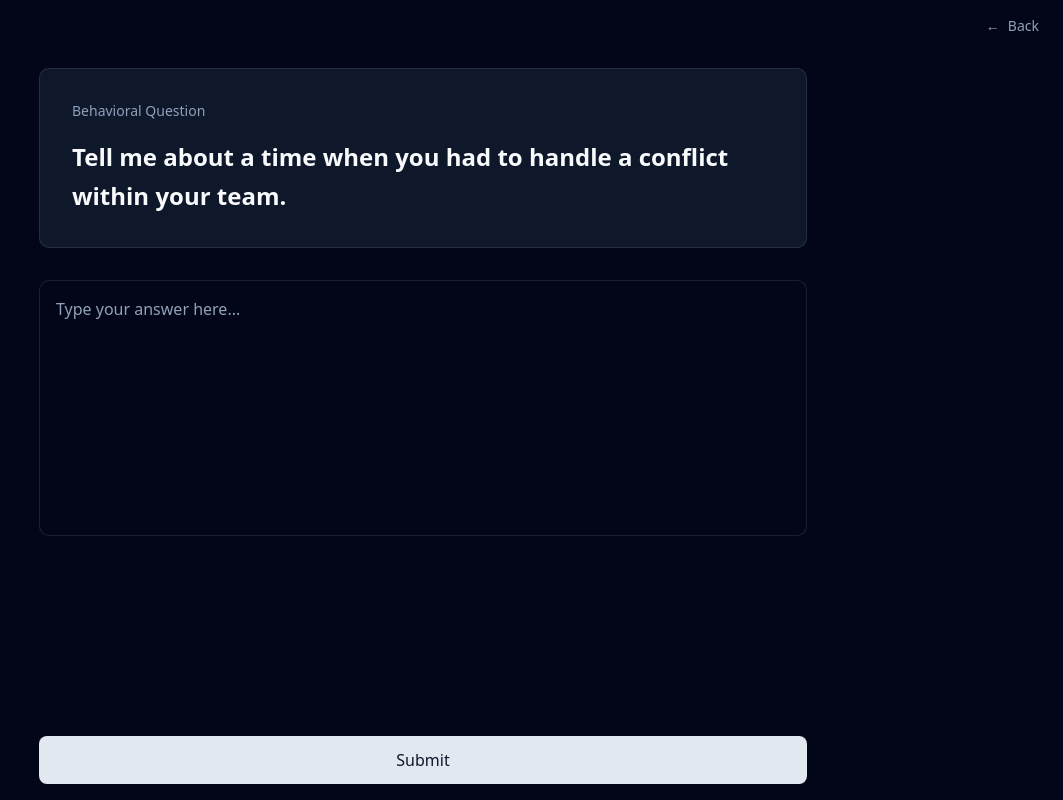
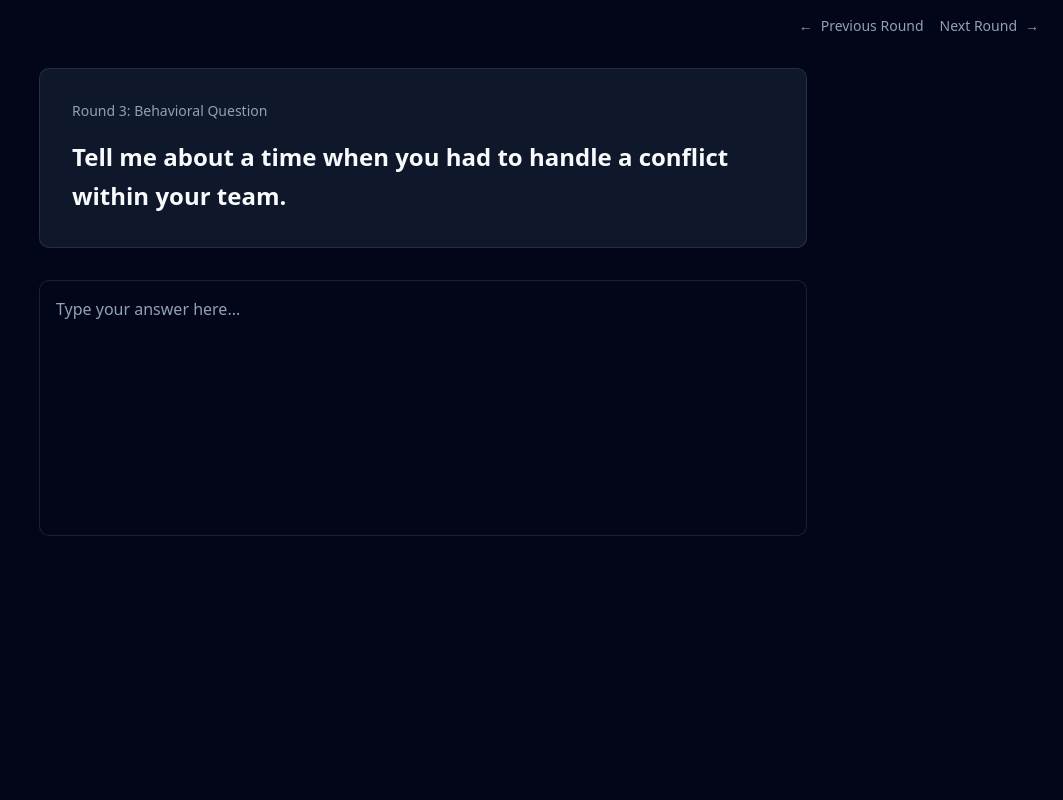
Before and after one commit to gongireddysr/interview-prep-platform, a Next.js app: page /mock_interview/behavioral in a window 1280 px wide. Shown: the whole page, without its empty margins (217-1280 px from the left). Built offline with nearby package versions, Linux system fonts and the light colour scheme.

Commit message:
I have change the mock Interview session from playing between the round to 1 strict user flow behaviour

```diff
--- a/src/app/mock_interview/behavioral/page.tsx
+++ b/src/app/mock_interview/behavioral/page.tsx
@@ -9,24 +9,31 @@ export default function MockBehavioralPage() {
 
   const exampleQuestion = "Tell me about a time when you had to handle a conflict within your team.";
 
-  const handleBack = () => {
-    router.push("/mock_interview");
+  const handlePreviousRound = () => {
+    router.push("/mock_interview/coding");
   };
 
-  const handleSubmit = () => {
-    // Non-functional
+  const handleNextRound = () => {
+    router.push("/mock_interview/system_design");
   };
 
   return (
     <div className="flex min-h-screen flex-col px-6 py-4">
-      {/* Back Button - Top Right */}
-      <div className="flex justify-end">
+      {/* Navigation - Top Right */}
+      <div className="flex justify-end gap-4">
         <button
-          onClick={handleBack}
+          onClick={handlePreviousRound}
           className="flex items-center gap-2 text-sm font-medium text-muted-foreground hover:text-foreground transition-colors"
         >
           <span>←</span>
-          <span>Back</span>
+          <span>Previous Round</span>
+        </button>
+        <button
+          onClick={handleNextRound}
+          className="flex items-center gap-2 text-sm font-medium text-muted-foreground hover:text-foreground transition-colors"
+        >
+          <span>Next Round</span>
+          <span>→</span>
         </button>
       </div>
 
@@ -34,7 +41,7 @@ export default function MockBehavioralPage() {
       <div className="mt-8 w-full max-w-3xl mx-auto">
         <div className="rounded-lg border border-border bg-card p-8">
           <h2 className="text-sm font-medium text-muted-foreground mb-4">
-            Behavioral Question
+            Round 3: Behavioral Question
           </h2>
           <p className="text-2xl font-semibold text-foreground leading-relaxed">
             {exampleQuestion}
@@ -51,16 +58,6 @@ export default function MockBehavioralPage() {
           className="w-full h-64 rounded-lg border border-border bg-background p-4 text-foreground placeholder:text-muted-foreground resize-none focus:outline-none focus:ring-2 focus:ring-primary focus:border-transparent"
         />
       </div>
-
-      {/* Submit Button */}
-      <div className="mt-8 w-full max-w-3xl mx-auto">
-        <button
-          onClick={handleSubmit}
-          className="w-full rounded-md bg-primary px-6 py-3 text-base font-medium text-primary-foreground hover:bg-primary/90"
-        >
-          Submit
-        </button>
-      </div>
     </div>
   );
 }
--- a/src/app/mock_interview/coding/page.tsx
+++ b/src/app/mock_interview/coding/page.tsx
@@ -9,24 +9,31 @@ export default function MockCodingPage() {
 
   const exampleQuestion = "Given an array of integers, find two numbers that add up to a specific target.";
 
-  const handleBack = () => {
-    router.push("/mock_interview");
+  const handlePreviousRound = () => {
+    router.push("/mock_interview/recruiter");
   };
 
-  const handleSubmit = () => {
-    // Non-functional
+  const handleNextRound = () => {
+    router.push("/mock_interview/behavioral");
   };
 
   return (
     <div className="flex min-h-screen flex-col px-6 py-4">
-      {/* Back Button - Top Right */}
-      <div className="flex justify-end">
+      {/* Navigation - Top Right */}
+      <div className="flex justify-end gap-4">
         <button
-          onClick={handleBack}
+          onClick={handlePreviousRound}
           className="flex items-center gap-2 text-sm font-medium text-muted-foreground hover:text-foreground transition-colors"
         >
           <span>←</span>
-          <span>Back</span>
+          <span>Previous Round</span>
+        </button>
+        <button
+          onClick={handleNextRound}
+          className="flex items-center gap-2 text-sm font-medium text-muted-foreground hover:text-foreground transition-colors"
+        >
+          <span>Next Round</span>
+          <span>→</span>
         </button>
       </div>
 
@@ -34,7 +41,7 @@ export default function MockCodingPage() {
       <div className="mt-8 w-full max-w-3xl mx-auto">
         <div className="rounded-lg border border-border bg-card p-8">
           <h2 className="text-sm font-medium text-muted-foreground mb-4">
-            Coding Question
+            Round 2: Coding Question
           </h2>
           <p className="text-2xl font-semibold text-foreground leading-relaxed">
             {exampleQuestion}
@@ -51,16 +58,6 @@ export default function MockCodingPage() {
           className="w-full h-64 rounded-lg border border-border bg-background p-4 text-foreground placeholder:text-muted-foreground resize-none focus:outline-none focus:ring-2 focus:ring-primary focus:border-transparent"
         />
       </div>
-
-      {/* Submit Button */}
-      <div className="mt-8 w-full max-w-3xl mx-auto">
-        <button
-          onClick={handleSubmit}
-          className="w-full rounded-md bg-primary px-6 py-3 text-base font-medium text-primary-foreground hover:bg-primary/90"
-        >
-          Submit
-        </button>
-      </div>
     </div>
   );
 }
--- a/src/app/mock_interview/page.tsx
+++ b/src/app/mock_interview/page.tsx
@@ -1,51 +1,42 @@
 "use client";
 
-import { useState } from "react";
 import { useRouter } from "next/navigation";
-
-type RoundId = "recruiter" | "coding" | "system-design" | "behavioral";
 
 export default function MockInterviewPage() {
   const router = useRouter();
-  const [selectedRound, setSelectedRound] = useState<RoundId | null>(null);
 
-  const rounds: { id: RoundId; label: string }[] = [
-    { id: "recruiter", label: "Recruiter Round" },
-    { id: "coding", label: "Coding Round" },
-    { id: "system-design", label: "System Design Round" },
-    { id: "behavioral", label: "Behavioral Round" },
+  const rounds = [
+    { number: 1, label: "Recruiter Round" },
+    { number: 2, label: "Coding Round" },
+    { number: 3, label: "Behavioral Round" },
+    { number: 4, label: "System Design Round" },
   ];
 
   const handleStartInterview = () => {
-    if (selectedRound === "recruiter") {
-      router.push("/mock_interview/recruiter");
-    } else if (selectedRound === "coding") {
-      router.push("/mock_interview/coding");
-    } else if (selectedRound === "system-design") {
-      router.push("/mock_interview/system_design");
-    } else if (selectedRound === "behavioral") {
-      router.push("/mock_interview/behavioral");
-    }
+    router.push("/mock_interview/recruiter");
   };
 
   return (
     <div className="flex min-h-screen flex-col items-center justify-center px-6">
       <main className="flex w-full max-w-2xl flex-col items-center">
         <h1 className="text-3xl font-bold tracking-tight">Mock Interview</h1>
+        <p className="mt-3 text-center text-muted-foreground">
+          Complete all 4 rounds in sequence
+        </p>
 
-        <div className="mt-12 grid w-full grid-cols-2 gap-4">
+        <div className="mt-12 w-full space-y-4">
           {rounds.map((round) => (
-            <button
-              key={round.id}
-              onClick={() => setSelectedRound(round.id)}
-              className={`rounded-lg border px-6 py-8 text-center text-base font-medium transition-all ${
-                selectedRound === round.id
-                  ? "border-primary bg-primary text-primary-foreground"
-                  : "border-border bg-card text-foreground hover:border-primary hover:bg-muted"
-              }`}
+            <div
+              key={round.number}
+              className="flex items-center gap-4 rounded-lg border border-border bg-card px-6 py-4"
             >
-              {round.label}
-            </button>
+              <span className="flex h-8 w-8 items-center justify-center rounded-full bg-muted text-sm font-semibold text-muted-foreground">
+                {round.number}
+              </span>
+              <span className="text-base font-medium text-foreground">
+                {round.label}
+              </span>
+            </div>
           ))}
         </div>
 
--- a/src/app/mock_interview/recruiter/page.tsx
+++ b/src/app/mock_interview/recruiter/page.tsx
@@ -9,24 +9,20 @@ export default function MockRecruiterPage() {
 
   const exampleQuestion = "Tell me about yourself.";
 
-  const handleBack = () => {
-    router.push("/mock_interview");
-  };
-
-  const handleSubmit = () => {
-    // Non-functional
+  const handleNextRound = () => {
+    router.push("/mock_interview/coding");
   };
 
   return (
     <div className="flex min-h-screen flex-col px-6 py-4">
-      {/* Back Button - Top Right */}
-      <div className="flex justify-end">
+      {/* Navigation - Top Right */}
+      <div className="flex justify-end gap-4">
         <button
-          onClick={handleBack}
+          onClick={handleNextRound}
           className="flex items-center gap-2 text-sm font-medium text-muted-foreground hover:text-foreground transition-colors"
         >
-          <span>←</span>
-          <span>Back</span>
+          <span>Next Round</span>
+          <span>→</span>
         </button>
       </div>
 
@@ -34,7 +30,7 @@ export default function MockRecruiterPage() {
       <div className="mt-8 w-full max-w-3xl mx-auto">
         <div className="rounded-lg border border-border bg-card p-8">
           <h2 className="text-sm font-medium text-muted-foreground mb-4">
-            Recruiter Question
+            Round 1: Recruiter Question
           </h2>
           <p className="text-2xl font-semibold text-foreground leading-relaxed">
             {exampleQuestion}
@@ -51,16 +47,6 @@ export default function MockRecruiterPage() {
           className="w-full h-64 rounded-lg border border-border bg-background p-4 text-foreground placeholder:text-muted-foreground resize-none focus:outline-none focus:ring-2 focus:ring-primary focus:border-transparent"
         />
       </div>
-
-      {/* Submit Button */}
-      <div className="mt-8 w-full max-w-3xl mx-auto">
-        <button
-          onClick={handleSubmit}
-          className="w-full rounded-md bg-primary px-6 py-3 text-base font-medium text-primary-foreground hover:bg-primary/90"
-        >
-          Submit
-        </button>
-      </div>
     </div>
   );
 }
--- a/src/app/mock_interview/system_design/page.tsx
+++ b/src/app/mock_interview/system_design/page.tsx
@@ -9,8 +9,8 @@ export default function MockSystemDesignPage() {
 
   const exampleQuestion = "Design a URL shortening service like bit.ly.";
 
-  const handleBack = () => {
-    router.push("/mock_interview");
+  const handlePreviousRound = () => {
+    router.push("/mock_interview/behavioral");
   };
 
   const handleSubmit = () => {
@@ -19,14 +19,14 @@ export default function MockSystemDesignPage() {
 
   return (
     <div className="flex min-h-screen flex-col px-6 py-4">
-      {/* Back Button - Top Right */}
-      <div className="flex justify-end">
+      {/* Navigation - Top Right */}
+      <div className="flex justify-end gap-4">
         <button
-          onClick={handleBack}
+          onClick={handlePreviousRound}
           className="flex items-center gap-2 text-sm font-medium text-muted-foreground hover:text-foreground transition-colors"
         >
           <span>←</span>
-          <span>Back</span>
+          <span>Previous Round</span>
         </button>
       </div>
 
@@ -34,7 +34,7 @@ export default function MockSystemDesignPage() {
       <div className="mt-8 w-full max-w-3xl mx-auto">
         <div className="rounded-lg border border-border bg-card p-8">
           <h2 className="text-sm font-medium text-muted-foreground mb-4">
-            System Design Question
+            Round 4: System Design Question
           </h2>
           <p className="text-2xl font-semibold text-foreground leading-relaxed">
             {exampleQuestion}
```
